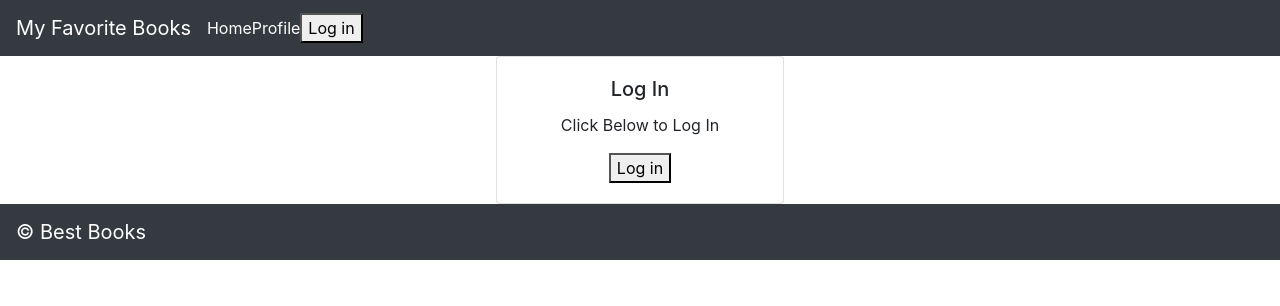
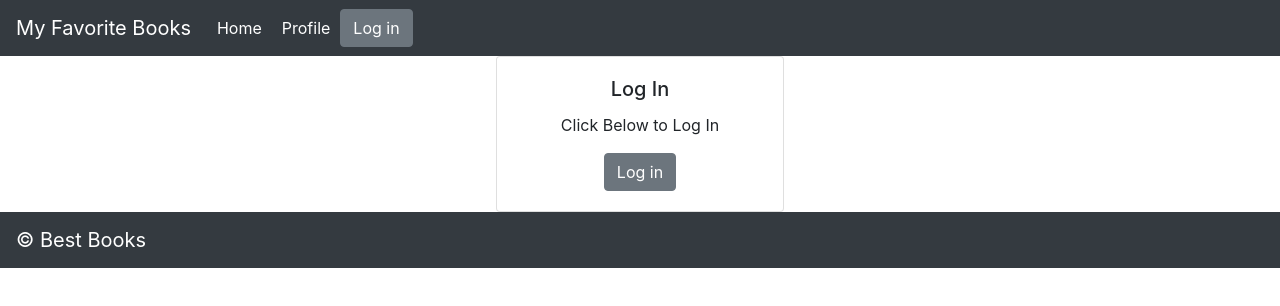
Before and after one commit to morjaradat/can-of-books-frontend, a React (Create React App) app: page / in a window 1280 px wide. Shown: the top 306 px of the page. Built offline with nearby package versions, Linux system fonts and the light colour scheme.

Commit message:
react-bootstrap

```diff
--- a/src/Header.css
+++ b/src/Header.css
@@ -1,5 +1,7 @@
 a{
   color:#fff;
+  margin-left: 10px;
+  margin-right: 10px;
 }
 
 a:hover{
--- a/src/Header.js
+++ b/src/Header.js
@@ -11,7 +11,7 @@ import { withAuth0 } from '@auth0/auth0-react';
 class Header extends React.Component {
   render() {
     // console.log('h1')
-const {isAuthenticated} = this.props.auth0
+    const {isAuthenticated} = this.props.auth0;
     // console.log(isAuthenticated)
     // console.log('h2')
     return(
--- a/src/components/loginButton.js
+++ b/src/components/loginButton.js
@@ -1,4 +1,6 @@
 import React from 'react';
+import 'bootstrap/dist/css/bootstrap.min.css';
+import Button from 'react-bootstrap/Button';
 import { useAuth0 } from '@auth0/auth0-react';
 
 function LoginButton() {
@@ -7,7 +9,8 @@ function LoginButton() {
     loginWithRedirect,
   } = useAuth0();
   return !isAuthenticated && (
-    <button onClick={loginWithRedirect}>Log in</button>
+    // <button onClick={loginWithRedirect}>Log in</button>
+    <Button variant="secondary" onClick={loginWithRedirect}>Log in</Button>
   );
 }
 
--- a/src/components/logoutButton.js
+++ b/src/components/logoutButton.js
@@ -1,4 +1,6 @@
 import React from 'react';
+import 'bootstrap/dist/css/bootstrap.min.css';
+import Button from 'react-bootstrap/Button';
 import { useAuth0 } from '@auth0/auth0-react';
 
 function LogoutButton() {
@@ -8,9 +10,12 @@ function LogoutButton() {
   } = useAuth0();
 
   return isAuthenticated && (
-    <button onClick={() => {
+    // <button onClick={() => {
+    //   logout({ returnTo: window.location.origin });
+    // }}>Log out</button>
+    <Button variant="secondary" onClick={() => {
       logout({ returnTo: window.location.origin });
-    }}>Log out</button>
+    }}>Log out</Button>
   );
 }
 
--- a/src/components/profile.js
+++ b/src/components/profile.js
@@ -1,4 +1,6 @@
 import React from 'react';
+import 'bootstrap/dist/css/bootstrap.min.css';
+import Card from 'react-bootstrap/Card';
 import { useAuth0 } from '@auth0/auth0-react';
 
 function Profile() {
@@ -6,9 +8,18 @@ function Profile() {
   console.log(user)
   return (
     <>
-            <div>Hello {user.name}</div>
+      {/* <div>Hello {user.name}</div>
       <div>Hello {user.email}</div>
-            <img src={user.picture} alt=''/>
+      <img src={user.picture} alt='' /> */}
+      <Card style={{ width: '18rem' }}>
+        <Card.Body>
+          <Card.Title>Hello {user.name}</Card.Title>
+          <Card.Text>
+            E-mail: {user.email}
+          </Card.Text>
+          <Card.Img variant="top" src={user.picture} alt=''  />
+        </Card.Body>
+      </Card>
     </>
   );
 }
```
Also changed, not shown: src/index.js (indentation only), 1 other file (tests, documents, lock files or other folders). Lines whose indentation alone changed are shown as unchanged.
